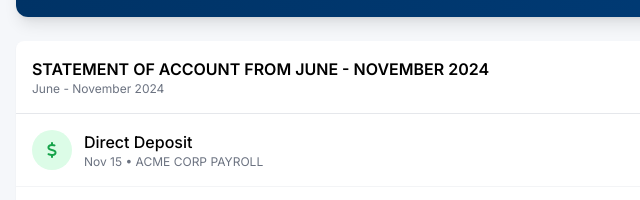
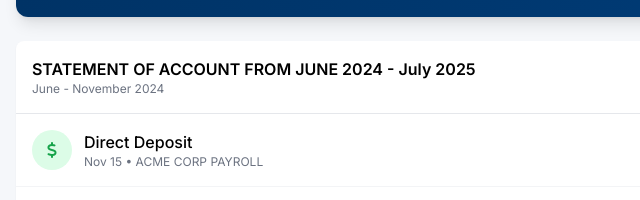
Before and after one commit to davehack12/wells-fargo, a plain HTML site: page tran.html in a window 1280 px wide. Shown: the part 215-415 px from the top of the page, 0-640 px from the left. Drawn offline with nearby package versions, Linux system fonts and the light colour scheme.

Commit message:
Add files via upload

```diff
--- a/tran.html
+++ b/tran.html
@@ -62,7 +62,7 @@
     <div class="bg-white rounded-lg shadow-sm mb-6">
       <div class="p-4 border-b flex justify-between items-center">
         <div>
-          <h3 class="font-semibold">STATEMENT OF ACCOUNT FROM JUNE - NOVEMBER 2024</h3>
+          <h3 class="font-semibold">STATEMENT OF ACCOUNT FROM JUNE 2024 - July 2025</h3>
           <p class="text-xs text-gray-500">June - November 2024</p>
         </div>
         <button class="text-xs wells-blue font-medium">Filter <i class="fas fa-sliders-h ml-1"></i></button>
@@ -220,7 +220,7 @@
          <hr>
 
 
-            <!-- Suspicious Activity (2) -->
+
             <div class="p-4 flex justify-between items-center">
               <div class="flex items-center">
                 <div class="w-10 h-10 rounded-full bg-red-100 text-red-600 flex items-center justify-center mr-3">
```
